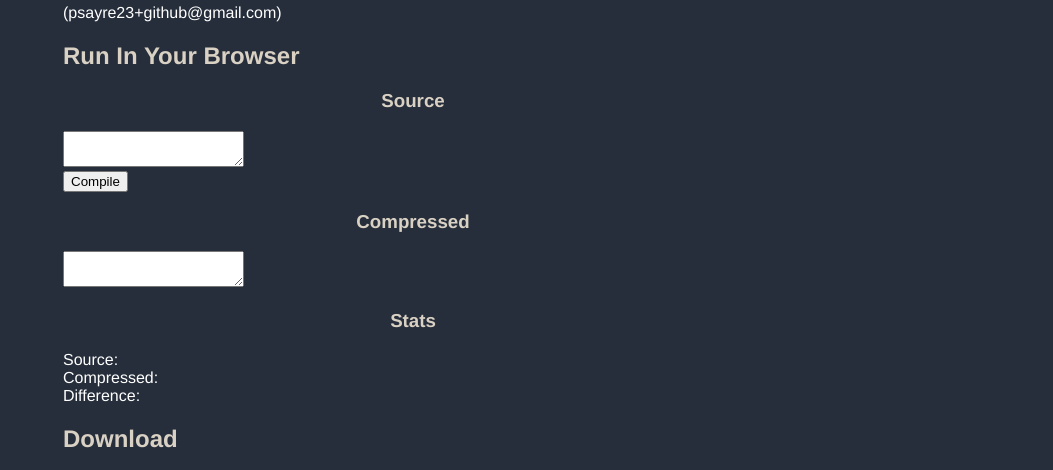
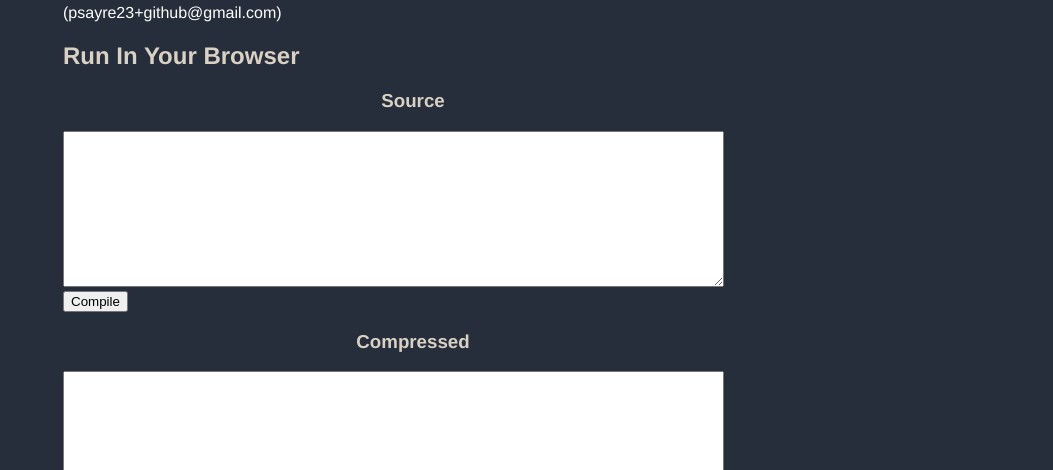
Before and after one commit to psayre23/CoLR, a plain HTML site: page index.html in a window 1280 px wide. Shown: the part 322-792 px from the top of the page, without its empty margins (227-1280 px from the left). Drawn offline with Linux system fonts and the light colour scheme; a script that the page names is missing.

Commit message:
Update index.html

```diff
--- a/index.html
+++ b/index.html
@@ -73,13 +73,13 @@
 
     <h3>Source</h3>
     <p>
-      <textarea id="source"></textarea>
+      <textarea id="source" rows="10" cols="80"></textarea>
       <br/><button id="compile">Compile</button>
     </p>
 
     <h3>Compressed</h3>
     <p>
-      <textarea id="compressed"></textarea>
+      <textarea id="compressed" rows="10" cols="80"></textarea>
     </p>
 
     <h3>Stats</h3>
@@ -106,7 +106,7 @@
 
   </div>
 
-<script src=""></script>
+<script src="https://raw.github.com/psayre23/CoLR/master/CoLR.js"></script>
 
 <script>
 (function ($) {
```
